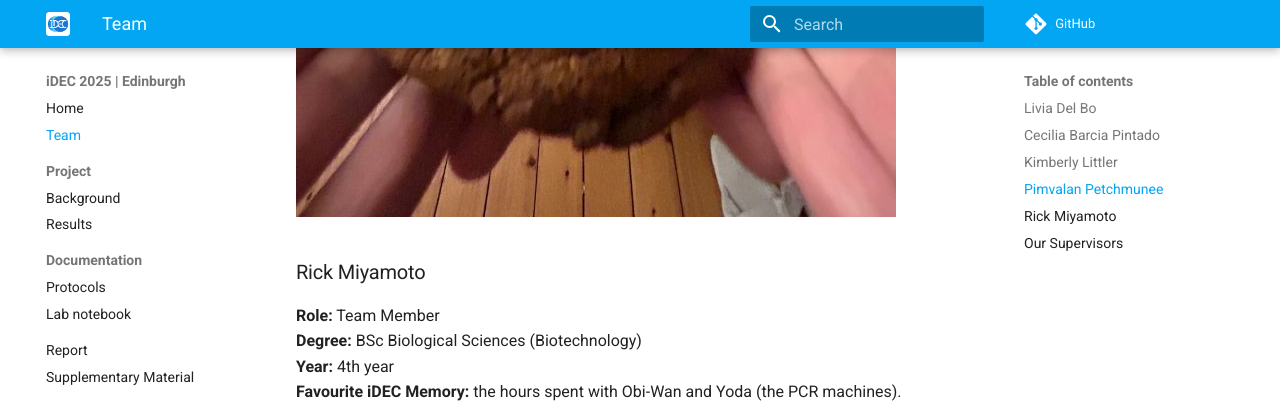
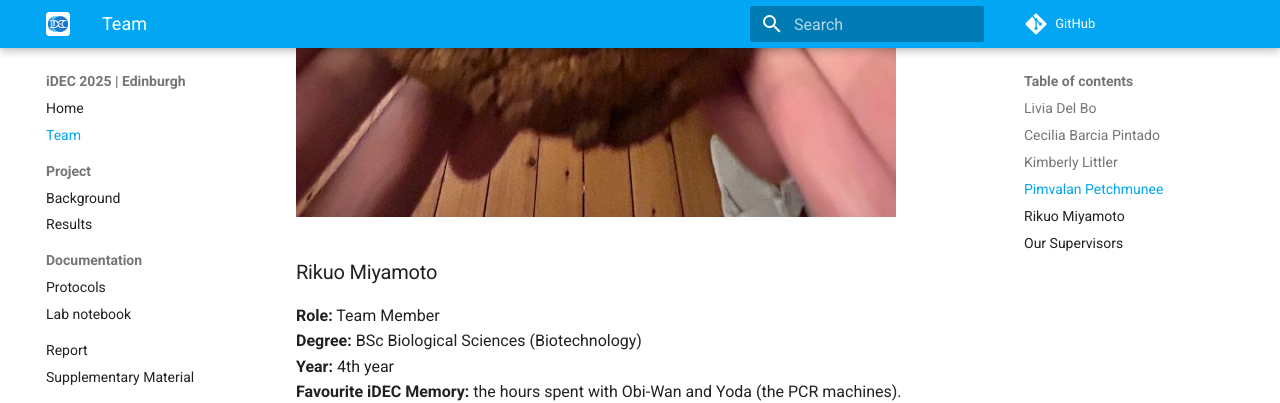
Before and after one commit to idec-teams/2025_Edinburgh, an MkDocs documentation site: the page built from docs/team.md, in a window 1280 px wide and 900 px high, scrolled down 4444 px. Shown: the top 403 px of the window. Built offline with MkDocs 1.6.1 and Material for MkDocs 9.7.7, drawn with Linux system fonts in a browser that asks for light colours; comment, search, counter and statistics services are not loaded.

Commit message:
Update team.md

```diff
--- a/docs/team.md
+++ b/docs/team.md
@@ -44,7 +44,7 @@
 ---
 
 ![Rick](Rick2.jpg)
-### Rick Miyamoto
+### Rikuo Miyamoto
 
 **Role:** Team Member
 **Degree:** BSc Biological Sciences (Biotechnology)
```
